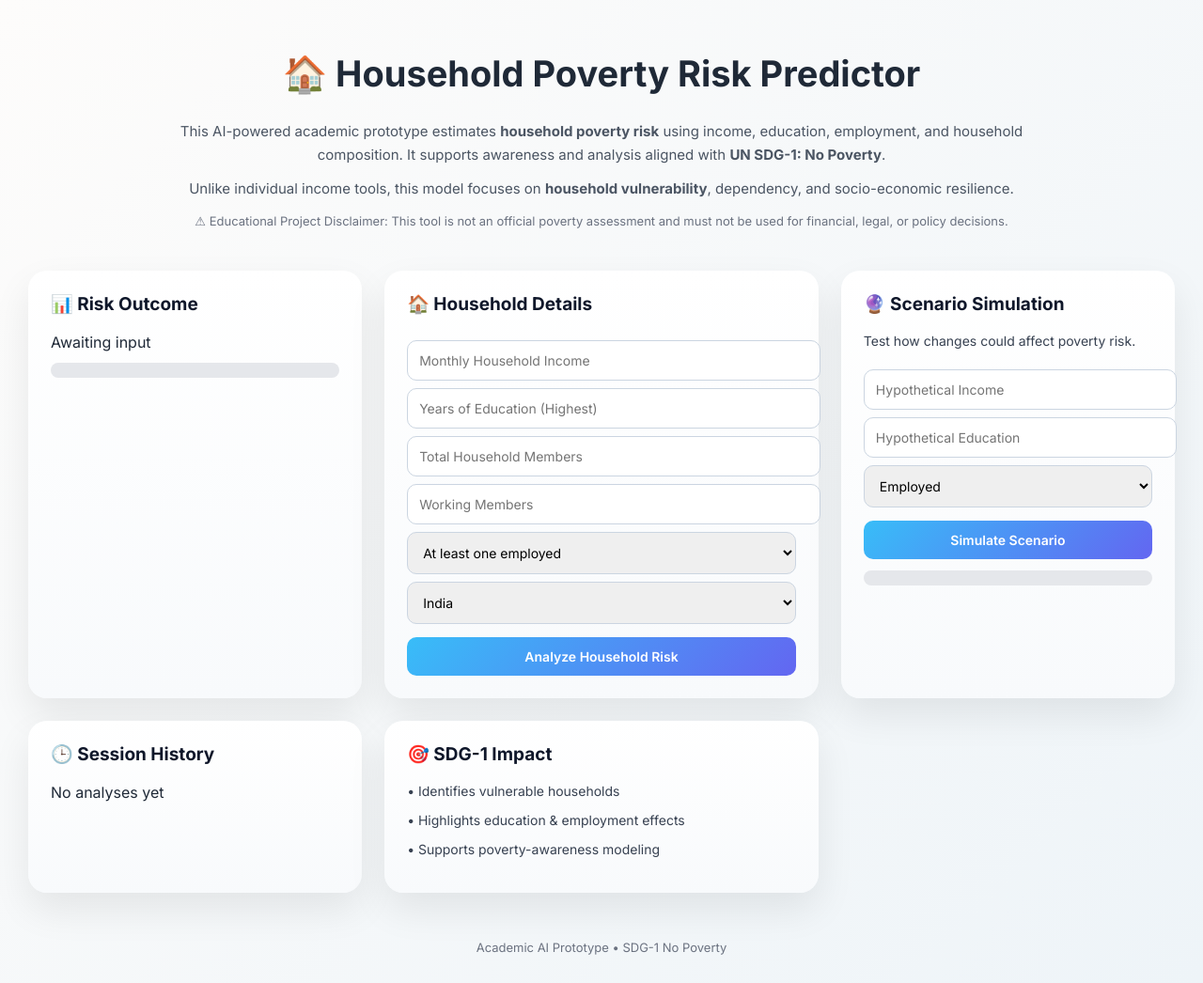
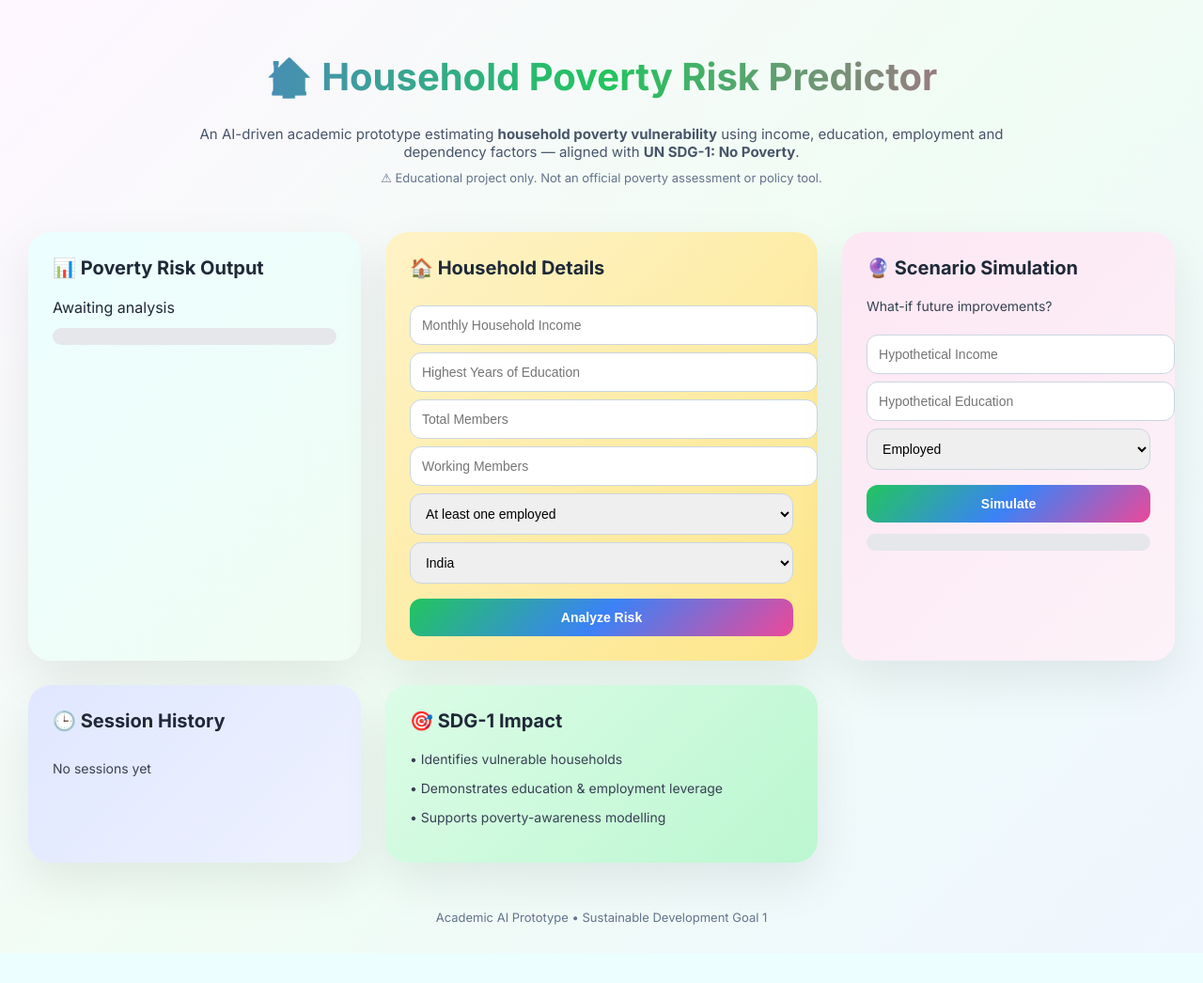
Before and after one commit to Github-of-dp/SDG_Poverty_App, a Flask app: page / in a window 1280 px wide. Shown: the whole page at 94% size. After the commit the page ends 984 px from the top, so only its background shows below. Run offline with Flask 3, Linux system fonts and the light colour scheme.

Commit message:
Update index.html

```diff
--- a/templates/index.html
+++ b/templates/index.html
@@ -8,47 +8,50 @@
 <style>
 body {
     font-family: 'Inter', sans-serif;
-            background: linear-gradient(135deg, #fdfcfb, #eef4f8);
+    background: linear-gradient(135deg, #fef6ff, #f0fdf4, #eff6ff);
     margin: 0;
     padding: 30px;
     color: #1f2937;
 }
 
 .container {
-            max-width: 1250px;
+    max-width: 1300px;
     margin: auto;
 }
 
 /* ---------- INTRO ---------- */
 .intro {
     text-align: center;
-            margin-bottom: 45px;
+    margin-bottom: 50px;
+    animation: fadeDown 1s ease;
 }
 
 .intro h1 {
-            font-size: 38px;
-            font-weight: 700;
+    font-size: 40px;
+    font-weight: 800;
+    background: linear-gradient(90deg, #6366f1, #22c55e, #ec4899);
+    -webkit-background-clip: text;
+    color: transparent;
 }
 
 .intro p {
     max-width: 900px;
     margin: 10px auto;
     font-size: 15px;
-            line-height: 1.7;
-            color: #4b5563;
+    color: #475569;
 }
 
 .disclaimer {
-            margin-top: 14px;
     font-size: 13px;
-            color: #6b7280;
+    color: #64748b;
+    margin-top: 10px;
 }
 
 /* ---------- GRID ---------- */
 .grid {
     display: grid;
     grid-template-columns: 1fr 1.3fr 1fr;
-            gap: 24px;
+    gap: 26px;
 }
 
 .center {
@@ -56,48 +59,50 @@
 }
 
 .card {
-            background: linear-gradient(180deg, #ffffff, #f8fafc);
-            border-radius: 20px;
-            padding: 24px;
-            box-shadow: 0 18px 40px rgba(0,0,0,0.08);
-            transition: transform 0.3s ease;
+    background: rgba(255,255,255,0.7);
+    backdrop-filter: blur(12px);
+    border-radius: 24px;
+    padding: 26px;
+    box-shadow: 0 20px 50px rgba(0,0,0,0.08);
+    animation: fadeUp 0.9s ease;
 }
 
 .card:hover {
-            transform: translateY(-5px);
+    transform: translateY(-6px);
+    transition: 0.3s ease;
 }
 
 h3 {
     margin-top: 0;
-            font-size: 19px;
-            color: #0f172a;
+    font-size: 20px;
 }
 
+/* ---------- FORM ---------- */
 input, select, button {
     width: 100%;
     padding: 12px;
     margin-top: 8px;
-            border-radius: 10px;
+    border-radius: 12px;
     border: 1px solid #cbd5e1;
-            font-family: 'Inter', sans-serif;
     font-size: 14px;
 }
 
 button {
-            background: linear-gradient(135deg, #38bdf8, #6366f1);
+    background: linear-gradient(135deg, #22c55e, #3b82f6, #ec4899);
     color: white;
-            font-weight: 600;
+    font-weight: 700;
     border: none;
     cursor: pointer;
-            margin-top: 14px;
+    margin-top: 16px;
 }
 
 button:hover {
-            opacity: 0.95;
+    filter: brightness(1.05);
 }
 
+/* ---------- BARS ---------- */
 .bar {
-            height: 16px;
+    height: 18px;
     background: #e5e7eb;
     border-radius: 999px;
     overflow: hidden;
@@ -108,7 +113,7 @@
     height: 100%;
     width: 0%;
     border-radius: 999px;
-            transition: width 0.6s ease;
+    transition: width 0.7s ease;
 }
 
 .info {
@@ -117,17 +122,36 @@
     color: #374151;
 }
 
+/* ---------- HISTORY ---------- */
+.history-box {
+    max-height: 200px;
+    overflow-y: auto;
+    padding-right: 6px;
+}
+
 .history-item {
     font-size: 13px;
-            padding: 6px 0;
+    padding: 8px 0;
     border-bottom: 1px dashed #cbd5e1;
 }
 
+/* ---------- FOOTER ---------- */
 .footer {
-            margin-top: 50px;
     text-align: center;
     font-size: 13px;
-            color: #6b7280;
+    margin-top: 50px;
+    color: #64748b;
+}
+
+/* ---------- ANIMATIONS ---------- */
+@keyframes fadeUp {
+    from { opacity: 0; transform: translateY(25px); }
+    to { opacity: 1; transform: translateY(0); }
+}
+
+@keyframes fadeDown {
+    from { opacity: 0; transform: translateY(-20px); }
+    to { opacity: 1; transform: translateY(0); }
 }
 </style>
 </head>
@@ -139,18 +163,12 @@
 <div class="intro">
     <h1>🏠 Household Poverty Risk Predictor</h1>
     <p>
-            This AI-powered academic prototype estimates <b>household poverty risk</b> using income,
-            education, employment, and household composition.
-            It supports awareness and analysis aligned with
+        An AI-driven academic prototype estimating <b>household poverty vulnerability</b>
+        using income, education, employment and dependency factors — aligned with
         <b>UN SDG-1: No Poverty</b>.
     </p>
-        <p>
-            Unlike individual income tools, this model focuses on <b>household vulnerability</b>,
-            dependency, and socio-economic resilience.
-        </p>
     <div class="disclaimer">
-            ⚠ Educational Project Disclaimer: This tool is not an official poverty assessment
-            and must not be used for financial, legal, or policy decisions.
+        ⚠ Educational project only. Not an official poverty assessment or policy tool.
     </div>
 </div>
 
@@ -158,24 +176,22 @@
 <div class="grid">
 
 <!-- LEFT -->
-        <div class="card">
-            <h3>📊 Risk Outcome</h3>
-            <div id="result">Awaiting input</div>
-            <div class="bar">
-                <div id="fill" class="fill"></div>
-            </div>
+<div class="card" style="background: linear-gradient(135deg,#ecfeff,#f0fdf4);">
+    <h3>📊 Poverty Risk Output</h3>
+    <div id="result">Awaiting analysis</div>
+    <div class="bar"><div id="fill" class="fill"></div></div>
     <div id="comparison" class="info"></div>
-            <div id="help" class="info"></div>
+    <div id="why" class="info"></div>
 </div>
 
 <!-- CENTER -->
-        <div class="card center">
+<div class="card center" style="background: linear-gradient(135deg,#fef3c7,#fde68a);">
     <h3>🏠 Household Details</h3>
     <form id="form">
-                <input type="number" name="income" placeholder="Monthly Household Income" required>
-                <input type="number" name="education" placeholder="Years of Education (Highest)" required>
-                <input type="number" name="household_size" placeholder="Total Household Members" required>
-                <input type="number" name="working_members" placeholder="Working Members" required>
+        <input name="income" type="number" placeholder="Monthly Household Income" required>
+        <input name="education" type="number" placeholder="Highest Years of Education" required>
+        <input name="household_size" type="number" placeholder="Total Members" required>
+        <input name="working_members" type="number" placeholder="Working Members" required>
 
         <select name="employment">
             <option value="1">At least one employed</option>
@@ -188,93 +204,81 @@
             <option>UK</option>
             <option>UAE</option>
             <option>Nigeria</option>
-                    <option>Brazil</option>
         </select>
 
-                <button type="submit">Analyze Household Risk</button>
+        <button>Analyze Risk</button>
     </form>
 </div>
 
 <!-- RIGHT -->
-        <div class="card">
+<div class="card" style="background: linear-gradient(135deg,#fce7f3,#fdf2f8);">
     <h3>🔮 Scenario Simulation</h3>
-            <p class="info">Test how changes could affect poverty risk.</p>
+    <p class="info">What-if future improvements?</p>
     <form id="scenario">
-                <input type="number" name="income" placeholder="Hypothetical Income" required>
-                <input type="number" name="education" placeholder="Hypothetical Education" required>
+        <input name="income" type="number" placeholder="Hypothetical Income" required>
+        <input name="education" type="number" placeholder="Hypothetical Education" required>
         <select name="employment">
             <option value="1">Employed</option>
             <option value="0">Unemployed</option>
         </select>
-                <button type="submit">Simulate Scenario</button>
+        <button>Simulate</button>
     </form>
     <div id="scenario-result" class="info"></div>
-            <div class="bar">
-                <div id="scenario-fill" class="fill"></div>
+    <div class="bar"><div id="scenario-fill" class="fill"></div></div>
+</div>
+
+<!-- BOTTOM LEFT -->
+<div class="card" style="background: linear-gradient(135deg,#e0e7ff,#eef2ff);">
+    <h3>🕒 Session History</h3>
+    <div class="history-box" id="history">
+        <div class="info">No sessions yet</div>
     </div>
 </div>
 
-        <!-- BOTTOM LEFT -->
-        <div class="card">
-            <h3>🕒 Session History</h3>
-            <div id="history">No analyses yet</div>
-        </div>
-
 <!-- BOTTOM RIGHT -->
-        <div class="card">
+<div class="card" style="background: linear-gradient(135deg,#dcfce7,#bbf7d0);">
     <h3>🎯 SDG-1 Impact</h3>
     <p class="info">• Identifies vulnerable households</p>
-            <p class="info">• Highlights education & employment effects</p>
-            <p class="info">• Supports poverty-awareness modeling</p>
+    <p class="info">• Demonstrates education & employment leverage</p>
+    <p class="info">• Supports poverty-awareness modelling</p>
 </div>
 
 </div>
 
 <div class="footer">
-        Academic AI Prototype • SDG-1 No Poverty
+Academic AI Prototype • Sustainable Development Goal 1
 </div>
 </div>
 
 <script>
-async function runPrediction(form, resultEl, fillEl) {
-    const res = await fetch("/predict", {
-        method: "POST",
-        body: new FormData(form)
-    });
+async function predict(form) {
+    const res = await fetch("/predict", { method: "POST", body: new FormData(form) });
     return await res.json();
 }
 
-document.getElementById("form").onsubmit = async (e) => {
+form.onsubmit = async e => {
     e.preventDefault();
-    const data = await runPrediction(e.target);
+    const d = await predict(form);
 
-    document.getElementById("result").innerText =
-        `Poverty Risk: ${data.risk}% (${data.level})`;
+    result.innerText = `Risk: ${d.risk}% (${d.level})`;
+    fill.style.width = d.risk + "%";
+    fill.style.background = d.color;
+    comparison.innerText = "🌍 " + d.comparison;
+    why.innerText = "📌 Reason: " + d.help;
 
-    document.getElementById("fill").style.width = data.risk + "%";
-    document.getElementById("fill").style.background = data.color;
-
-    document.getElementById("comparison").innerText =
-        "🌐 Global comparison: " + data.comparison;
-
-    document.getElementById("help").innerText =
-        "🤝 Suggested support: " + data.help;
-
-    const entry = document.createElement("div");
-    entry.className = "history-item";
-    entry.innerText = `Income ${e.target.income.value} → ${data.risk}%`;
-    document.getElementById("history").prepend(entry);
+    const item = document.createElement("div");
+    item.className = "history-item";
+    item.innerText = `Income ${form.income.value} → ${d.risk}%`;
+    history.prepend(item);
 };
 
-document.getElementById("scenario").onsubmit = async (e) => {
+scenario.onsubmit = async e => {
     e.preventDefault();
-    const data = await runPrediction(e.target);
+    const d = await predict(scenario);
 
-    document.getElementById("scenario-result").innerText =
-        `Simulated Risk: ${data.risk}% (${data.level})`;
-
-    document.getElementById("scenario-fill").style.width = data.risk + "%";
-    document.getElementById("scenario-fill").style.background = data.color;
+    scenario-result.innerText = `Simulated Risk: ${d.risk}% (${d.level})`;
+    scenario-fill.style.width = d.risk + "%";
+    scenario-fill.style.background = d.color;
 };
 </script>
 
```
Lines whose indentation alone changed are shown as unchanged.
